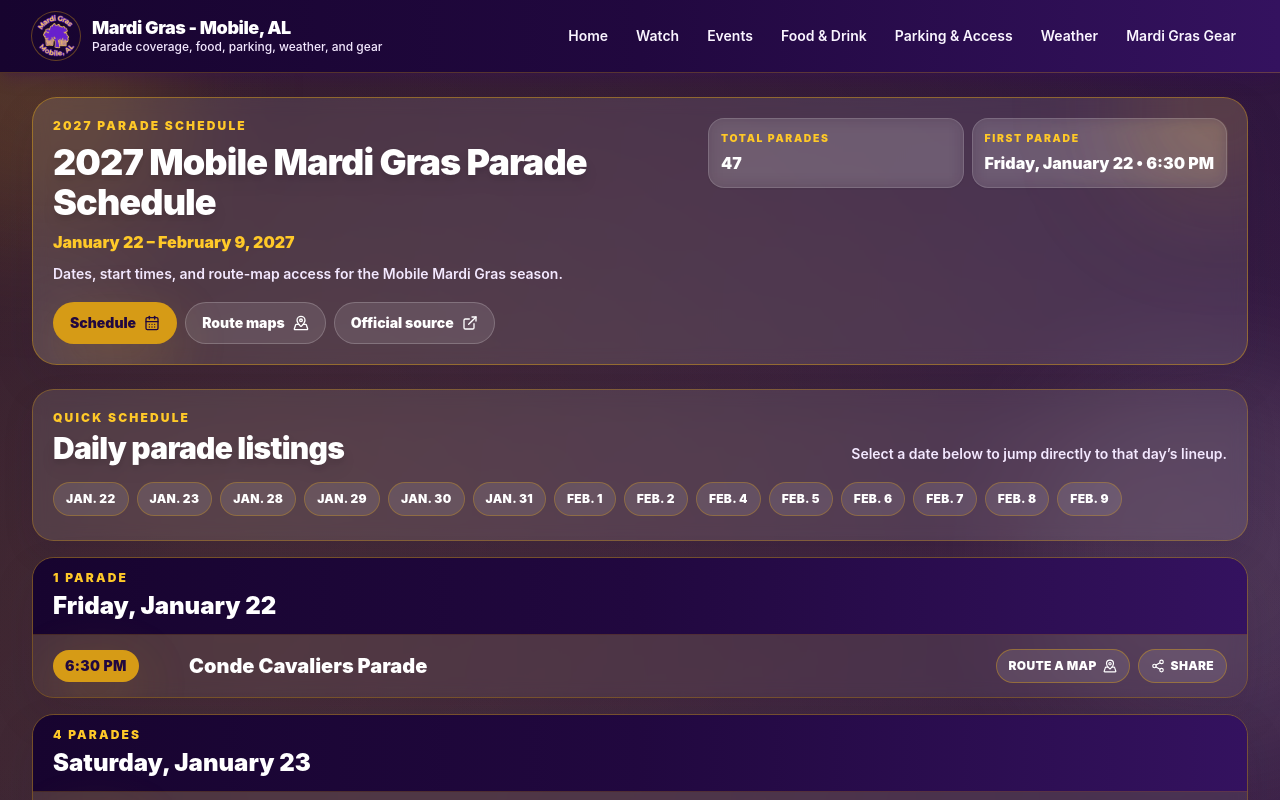
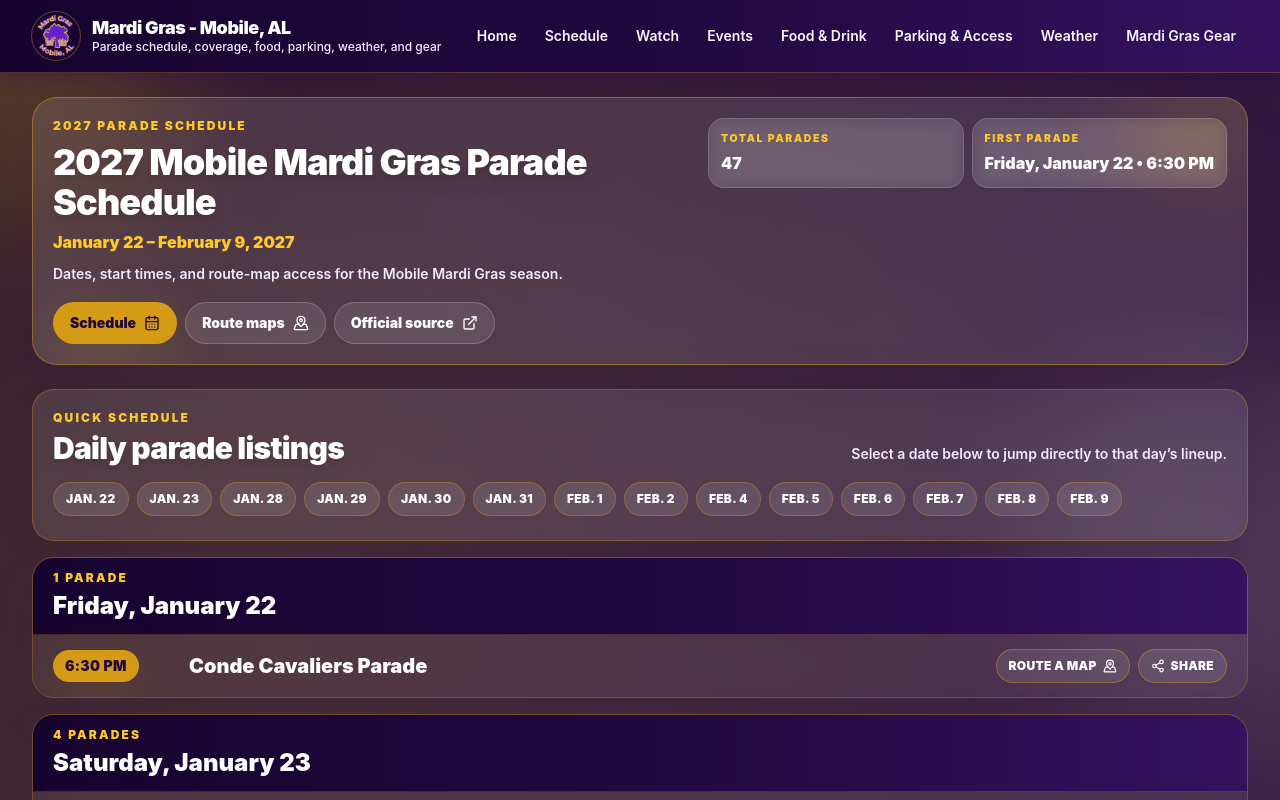
Before and after one commit to TheCryptoArborist/251mardigras, a Next.js app: page /schedule in a window 1280 px wide. Shown: the top 800 px of the page. Built offline with nearby package versions, Linux system fonts and the light colour scheme.

Commit message:
Add schedule link to site header

```diff
--- a/src/components/SiteHeader.tsx
+++ b/src/components/SiteHeader.tsx
@@ -4,6 +4,7 @@ import { SITE_BRAND_NAME, SITE_LOGO_ALT, SITE_LOGO_PATH } from "@/lib/brand";
 
 const navItems = [
   { href: "/", label: "Home" },
+  { href: "/schedule", label: "Schedule" },
   { href: "/watch", label: "Watch" },
   { href: "/events", label: "Events" },
   { href: "/food-drink", label: "Food & Drink" },
@@ -22,7 +23,7 @@ export function SiteHeader() {
           </span>
           <span className="min-w-0">
             <span className="block text-lg font-black leading-tight tracking-tight">{SITE_BRAND_NAME}</span>
-            <span className="block text-xs font-medium text-purple-100">Parade coverage, food, parking, weather, and gear</span>
+            <span className="block text-xs font-medium text-purple-100">Parade schedule, coverage, food, parking, weather, and gear</span>
           </span>
         </Link>
 
```
